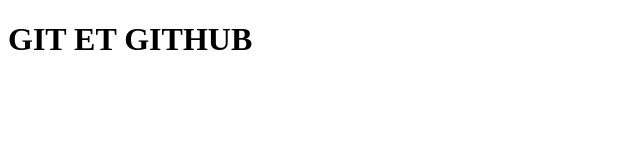
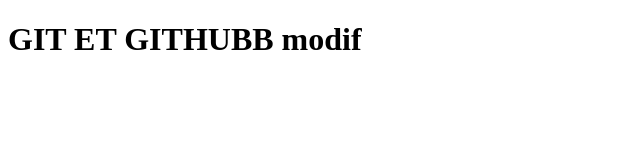
Before and after one commit to ChristianRaz/coc, a plain HTML site: page index.html in a window 1280 px wide. Shown: the whole page, without its empty margins (0-640 px from the left). Drawn offline with Linux system fonts and the light colour scheme.

Commit message:
changement h1

```diff
--- a/index.html
+++ b/index.html
@@ -5,9 +5,10 @@
     <meta http-equiv="X-UA-Compatible" content="IE=edge">
     <meta name="viewport" content="width=device-width, initial-scale=1.0">
     <title>Super titre</title>
+
 </head>
 <body>
-    <h1>GIT ET GITHUB</h1>
+    <h1>GIT ET GITHUBB modif</h1>
 
 </body>
 </html>
```
